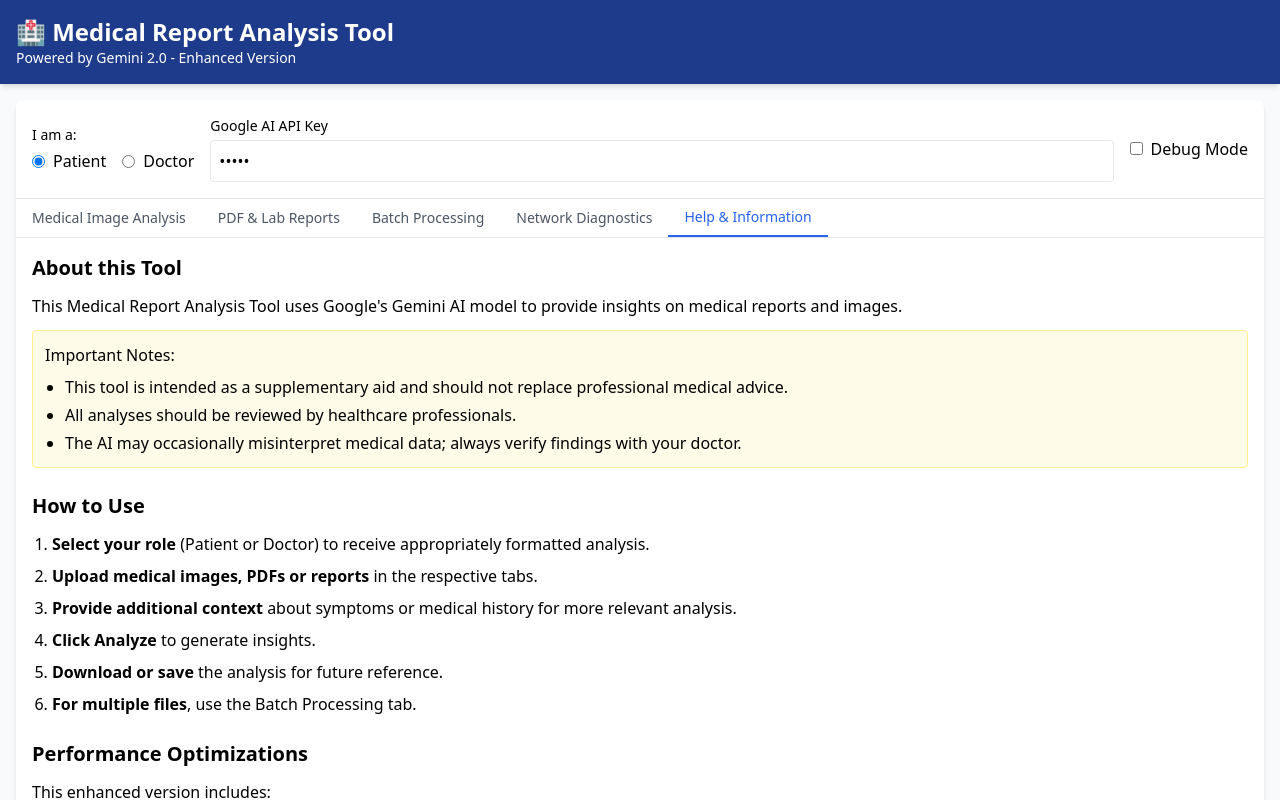
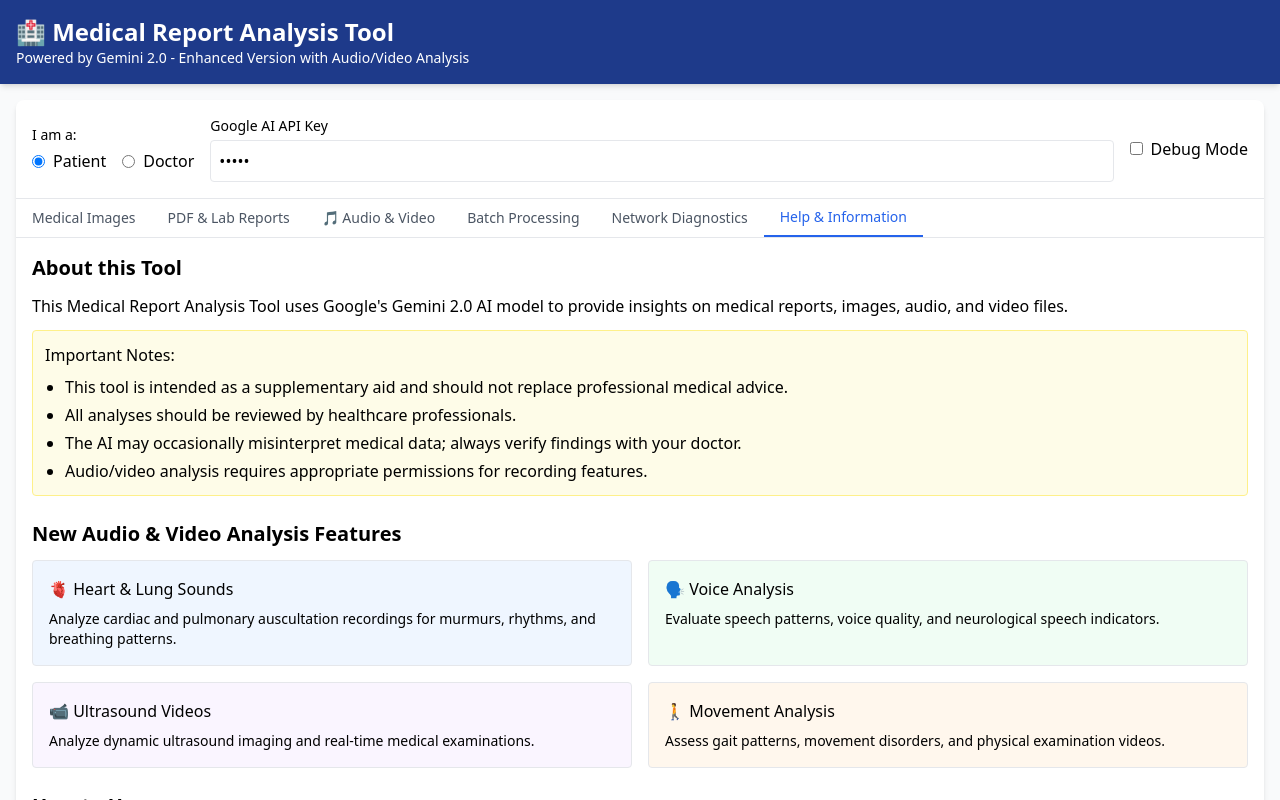
Before and after one commit to Sidhtang/medpassport, a Next.js app: page / in a window 1280 px wide. Both pictures are taken after a click on the button "Help & Information". Shown: the top 800 px of the page. Built offline with nearby package versions, Linux system fonts and the light colour scheme; no server answers.

Commit message:
Update index.tsx

```diff
--- a/pages/index.tsx
+++ b/pages/index.tsx
@@ -1,6 +1,7 @@
 import React, { useState } from 'react';
 import ImageAnalysisTab from '@/components/ImageAnalysisTab';
 import ReportAnalysisTab from '@/components/ReportAnalysisTab';
+import AudioVideoAnalysisTab from '@/components/AudioVideoAnalysisTab';
 import BatchProcessingTab from '@/components/BatchProcessingTab';
 import NetworkDiagnosticsTab from '@/components/NetworkDiagnosticsTab';
 
@@ -16,6 +17,8 @@ export default function Home() {
         return <ImageAnalysisTab apiKey={apiKey} userRole={userRole} />;
       case 'reportAnalysis':
         return <ReportAnalysisTab apiKey={apiKey} userRole={userRole} />;
+      case 'audioVideoAnalysis':
+        return <AudioVideoAnalysisTab apiKey={apiKey} userRole={userRole} />;
       case 'batchProcessing':
         return <BatchProcessingTab apiKey={apiKey} userRole={userRole} />;
       case 'networkDiagnostics':
@@ -32,7 +35,7 @@ export default function Home() {
       <header className="bg-blue-900 text-white py-4 shadow-md">
         <div className="container mx-auto px-4">
           <h1 className="text-2xl font-bold">🏥 Medical Report Analysis Tool</h1>
-          <p className="text-sm">Powered by Gemini 2.0 - Enhanced Version</p>
+          <p className="text-sm">Powered by Gemini 2.0 - Enhanced Version with Audio/Video Analysis</p>
         </div>
       </header>
 
@@ -103,17 +106,17 @@ export default function Home() {
 
           <nav className="flex border-b overflow-x-auto">
             <button
-              className={`px-4 py-2 font-medium text-sm ${
+              className={`px-4 py-2 font-medium text-sm whitespace-nowrap ${
                 activeTab === 'imageAnalysis'
                   ? 'border-b-2 border-blue-600 text-blue-600'
                   : 'text-gray-600 hover:text-blue-600'
               }`}
               onClick={() => setActiveTab('imageAnalysis')}
             >
-              Medical Image Analysis
+              Medical Images
             </button>
             <button
-              className={`px-4 py-2 font-medium text-sm ${
+              className={`px-4 py-2 font-medium text-sm whitespace-nowrap ${
                 activeTab === 'reportAnalysis'
                   ? 'border-b-2 border-blue-600 text-blue-600'
                   : 'text-gray-600 hover:text-blue-600'
@@ -123,7 +126,17 @@ export default function Home() {
               PDF & Lab Reports
             </button>
             <button
-              className={`px-4 py-2 font-medium text-sm ${
+              className={`px-4 py-2 font-medium text-sm whitespace-nowrap ${
+                activeTab === 'audioVideoAnalysis'
+                  ? 'border-b-2 border-blue-600 text-blue-600'
+                  : 'text-gray-600 hover:text-blue-600'
+              }`}
+              onClick={() => setActiveTab('audioVideoAnalysis')}
+            >
+              🎵 Audio & Video
+            </button>
+            <button
+              className={`px-4 py-2 font-medium text-sm whitespace-nowrap ${
                 activeTab === 'batchProcessing'
                   ? 'border-b-2 border-blue-600 text-blue-600'
                   : 'text-gray-600 hover:text-blue-600'
@@ -133,7 +146,7 @@ export default function Home() {
               Batch Processing
             </button>
             <button
-              className={`px-4 py-2 font-medium text-sm ${
+              className={`px-4 py-2 font-medium text-sm whitespace-nowrap ${
                 activeTab === 'networkDiagnostics'
                   ? 'border-b-2 border-blue-600 text-blue-600'
                   : 'text-gray-600 hover:text-blue-600'
@@ -143,7 +156,7 @@ export default function Home() {
               Network Diagnostics
             </button>
             <button
-              className={`px-4 py-2 font-medium text-sm ${
+              className={`px-4 py-2 font-medium text-sm whitespace-nowrap ${
                 activeTab === 'help'
                   ? 'border-b-2 border-blue-600 text-blue-600'
                   : 'text-gray-600 hover:text-blue-600'
@@ -162,7 +175,7 @@ export default function Home() {
 
       <footer className="bg-gray-100 py-4 border-t">
         <div className="container mx-auto px-4 text-center text-sm text-gray-600">
-          <p>Medical Report Analysis Tool - Enhanced Version</p>
+          <p>Medical Report Analysis Tool - Enhanced Version with Audio/Video Analysis</p>
           <p className="text-xs mt-1">Disclaimer: This tool is provided for informational purposes only and does not replace professional medical advice.</p>
         </div>
       </footer>
@@ -175,14 +188,37 @@ const HelpInformationTab: React.FC = () => {
     <div className="space-y-6">
       <section>
         <h2 className="text-xl font-semibold mb-3">About this Tool</h2>
-        <p>This Medical Report Analysis Tool uses Google's Gemini AI model to provide insights on medical reports and images.</p>
+        <p>This Medical Report Analysis Tool uses Google's Gemini 2.0 AI model to provide insights on medical reports, images, audio, and video files.</p>
         <div className="mt-3 p-3 bg-yellow-50 border border-yellow-200 rounded">
           <h3 className="font-medium">Important Notes:</h3>
           <ul className="list-disc pl-5 mt-2 space-y-1">
             <li>This tool is intended as a supplementary aid and should not replace professional medical advice.</li>
             <li>All analyses should be reviewed by healthcare professionals.</li>
             <li>The AI may occasionally misinterpret medical data; always verify findings with your doctor.</li>
+            <li>Audio/video analysis requires appropriate permissions for recording features.</li>
           </ul>
+        </div>
+      </section>
+
+      <section>
+        <h2 className="text-xl font-semibold mb-3">New Audio & Video Analysis Features</h2>
+        <div className="grid md:grid-cols-2 gap-4">
+          <div className="p-4 bg-blue-50 border rounded">
+            <h3 className="font-medium mb-2">🫀 Heart & Lung Sounds</h3>
+            <p className="text-sm">Analyze cardiac and pulmonary auscultation recordings for murmurs, rhythms, and breathing patterns.</p>
+          </div>
+          <div className="p-4 bg-green-50 border rounded">
+            <h3 className="font-medium mb-2">🗣️ Voice Analysis</h3>
+            <p className="text-sm">Evaluate speech patterns, voice quality, and neurological speech indicators.</p>
+          </div>
+          <div className="p-4 bg-purple-50 border rounded">
+            <h3 className="font-medium mb-2">📹 Ultrasound Videos</h3>
+            <p className="text-sm">Analyze dynamic ultrasound imaging and real-time medical examinations.</p>
+          </div>
+          <div className="p-4 bg-orange-50 border rounded">
+            <h3 className="font-medium mb-2">🚶 Movement Analysis</h3>
+            <p className="text-sm">Assess gait patterns, movement disorders, and physical examination videos.</p>
+          </div>
         </div>
       </section>
 
@@ -190,44 +226,59 @@ const HelpInformationTab: React.FC = () => {
         <h2 className="text-xl font-semibold mb-3">How to Use</h2>
         <ol className="list-decimal pl-5 space-y-2">
           <li><strong>Select your role</strong> (Patient or Doctor) to receive appropriately formatted analysis.</li>
-          <li><strong>Upload medical images, PDFs or reports</strong> in the respective tabs.</li>
-          <li><strong>Provide additional context</strong> about symptoms or medical history for more relevant analysis.</li>
-          <li><strong>Click Analyze</strong> to generate insights.</li>
-          <li><strong>Download or save</strong> the analysis for future reference.</li>
+          <li><strong>Choose the appropriate tab</strong> for your content type (Images, Reports, Audio/Video).</li>
+          <li><strong>Upload files or use recording</strong> features for audio/video analysis.</li>
+          <li><strong>Provide clinical context</strong> about symptoms or medical history for more relevant analysis.</li>
+          <li><strong>Click Analyze</strong> to generate AI-powered insights.</li>
+          <li><strong>Download PDF reports</strong> or save the analysis for future reference.</li>
           <li><strong>For multiple files</strong>, use the Batch Processing tab.</li>
         </ol>
+      </section>
+
+      <section>
+        <h2 className="text-xl font-semibold mb-3">Supported File Types</h2>
+        <div className="grid md:grid-cols-3 gap-4">
+          <div>
+            <h3 className="font-medium mb-2">📷 Images</h3>
+            <p className="text-sm text-gray-600">JPG, PNG, GIF, BMP, WebP</p>
+          </div>
+          <div>
+            <h3 className="font-medium mb-2">📄 Documents</h3>
+            <p className="text-sm text-gray-600">PDF, TXT, DOC, DOCX</p>
+          </div>
+          <div>
+            <h3 className="font-medium mb-2">🎵 Audio</h3>
+            <p className="text-sm text-gray-600">MP3, WAV, OGG, M4A, AAC, FLAC</p>
+          </div>
+          <div>
+            <h3 className="font-medium mb-2">🎥 Video</h3>
+            <p className="text-sm text-gray-600">MP4, AVI, MOV, WebM, MKV</p>
+          </div>
+        </div>
       </section>
 
       <section>
         <h2 className="text-xl font-semibold mb-3">Performance Optimizations</h2>
         <p>This enhanced version includes:</p>
         <ul className="list-disc pl-5 mt-2 space-y-1">
-          <li>PDF handling capabilities</li>
-          <li>Asynchronous processing for faster response times</li>
+          <li>Audio and video processing capabilities with Gemini 2.0</li>
+          <li>Real-time recording features for audio/video capture</li>
+          <li>Advanced multimodal AI analysis</li>
+          <li>Specialized medical audio/video interpretation</li>
           <li>Results caching to prevent redundant API calls</li>
-          <li>Image optimization to reduce processing time</li>
+          <li>Optimized file processing for large media files</li>
           <li>Batch processing for multiple files</li>
         </ul>
       </section>
 
       <section>
-        <h2 className="text-xl font-semibold mb-3">Troubleshooting</h2>
-        <p>If you encounter errors:</p>
+        <h2 className="text-xl font-semibold mb-3">Privacy & Security</h2>
         <ul className="list-disc pl-5 mt-2 space-y-1">
-          <li>Check the API key is correct</li>
-          <li>Enable debug mode to see more information</li>
-          <li>Check the log file for detailed error messages</li>
-          <li>Ensure your file formats are supported</li>
-          <li>Try refreshing the application</li>
-        </ul>
-      </section>
-
-      <section>
-        <h2 className="text-xl font-semibold mb-3">Privacy Information</h2>
-        <ul className="list-disc pl-5 mt-2 space-y-1">
-          <li>Your medical data is processed by Google's Gemini AI via their secure API.</li>
-          <li>Data is not stored permanently unless you choose to save the analysis.</li>
-          <li>For complete privacy control, you can run this application locally.</li>
+          <li>Audio/video recordings are processed securely via Google's Gemini 2.0 API</li>
+          <li>Files are temporarily stored only during processing</li>
+          <li>No permanent storage of sensitive medical data</li>
+          <li>Microphone/camera permissions are only requested when using recording features</li>
+          <li>All data transmission is encrypted</li>
         </ul>
       </section>
 
@@ -237,6 +288,7 @@ const HelpInformationTab: React.FC = () => {
           This tool is not FDA approved and is provided for informational purposes only.
           It does not establish a doctor-patient relationship, provide medical advice,
           or substitute for professional medical consultation, diagnosis, or treatment.
+          Audio and video analysis features are experimental and should be used with caution.
         </p>
       </section>
     </div>
```
